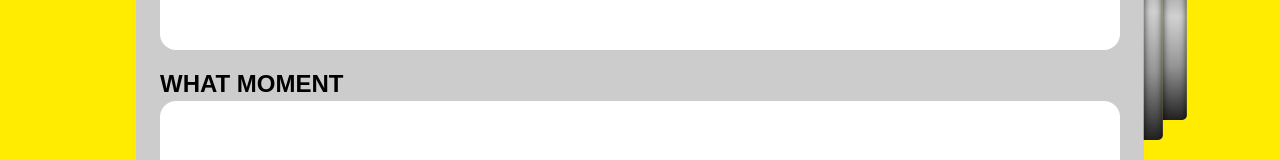
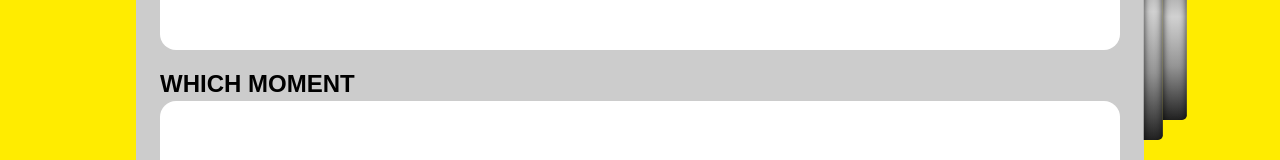
Before and after one commit to wietseneven/concept_slotmachine, a React (Create React App) app: page / in a window 1280 px wide. Shown: the part 326-486 px from the top of the page. Built offline with nearby package versions, Linux system fonts and the light colour scheme.

Commit message:
Typo correction

```diff
--- a/src/Components/Machine/Machine.js
+++ b/src/Components/Machine/Machine.js
@@ -34,7 +34,6 @@ class Machine extends Component {
     this.bellSound1 = new Audio(bellSound);
     this.bellSound2 = new Audio(bellSound);
     this.bellSound3 = new Audio(bellSound);
-    this.bellSound4 = new Audio(bellSound);
   }
 
   componentWillUnmount() {
@@ -136,7 +135,7 @@ class Machine extends Component {
             </div>
           </article>
           <article className="Machine__group">
-            <h2>What moment</h2>
+            <h2>Which moment</h2>
             <div className="Machine__slot">
               <div className="Machine__slot__inner">{moment}</div>
             </div>
```
